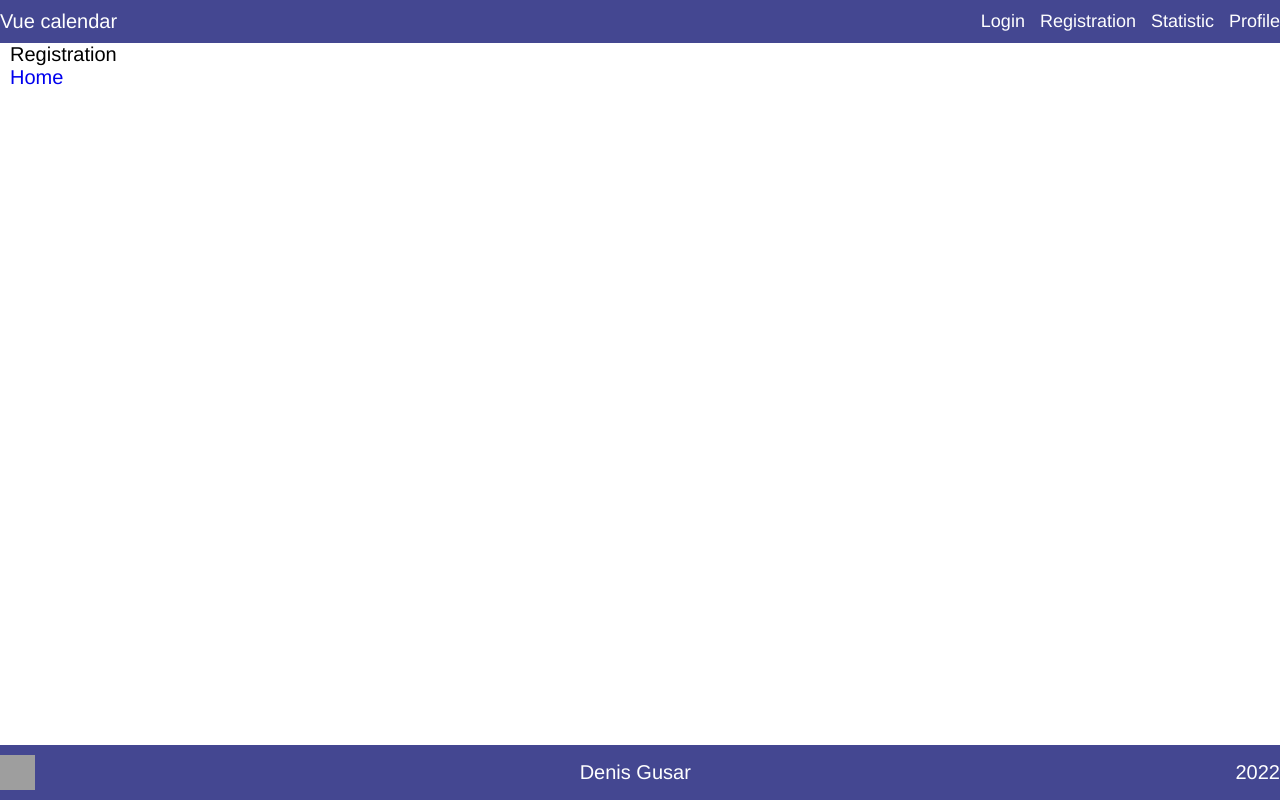
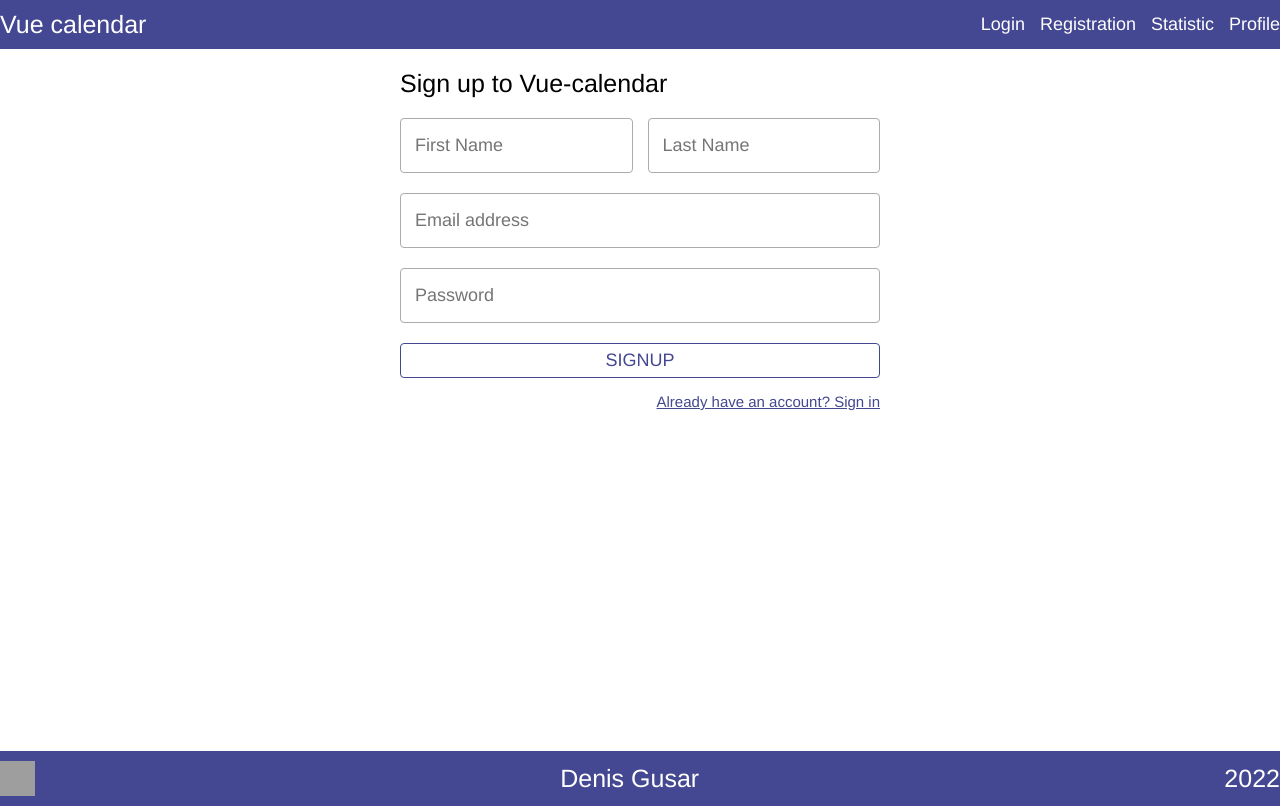
Before and after one commit to DeGusar/vue-calendar, a Vue app in the folder vue-calendar/: page /registration in a window 1280 px wide. Built offline with nearby package versions, Linux system fonts and the light colour scheme; grey boxes are pictures that could not be loaded.

Commit message:
feat: add form for signup

```diff
--- a/vue-calendar/package.json
+++ b/vue-calendar/package.json
@@ -9,6 +9,7 @@
   },
   "dependencies": {
     "core-js": "^3.8.3",
+    "localbase": "^0.7.5",
     "vue": "^2.6.14",
     "vue-router": "^3.5.1",
     "vuex": "^3.6.2"
--- a/vue-calendar/src/assets/styles/variables.scss
+++ b/vue-calendar/src/assets/styles/variables.scss
@@ -2,7 +2,8 @@ $color-purple: rgb(68 71 145);
 $color-purple-dark: rgb(50 53 112);
 $color-white: rgb(255 255 255);
 $color-black: rgb(0 0 0);
+$color-black-light: rgb(173 170 170);
 $content-width: 1600px;
 $font-size-base: 1.8rem;
 $font-size-small: 1.5rem;
-$font-size-large: 2rem;
+$font-size-large: 2.5rem;
--- a/vue-calendar/src/components/basicComponents/ButtonComponent.vue
+++ b/vue-calendar/src/components/basicComponents/ButtonComponent.vue
@@ -25,9 +25,10 @@ export default {
     background-color: $color-white;
     font-size: $font-size-base;
     color: $color-purple;
-    padding: 5px 10px;
+    padding: 6px 10px;
     text-transform: uppercase;
     border: 1px solid $color-purple;
+    border-radius: 4px;
 
     &:hover {
       background-color: $color-purple-dark;
--- a/vue-calendar/src/components/basicComponents/InputComponent.vue
+++ b/vue-calendar/src/components/basicComponents/InputComponent.vue
@@ -33,13 +33,14 @@ export default {
   .input {
     display: flex;
     align-items: center;
-    width: 355px;
-    height: 45px;
-    padding-right: 10px;
-    padding-left: 10px;
-    font-size: $font-size-large;
+    width: 100%;
+    height: 55px;
+    max-width: 500px;
+    padding: 16.5px 14px;
+    font-size: $font-size-base;
     line-height: 2.1rem;
     color: $color-black;
-    border: 1px solid $color-purple-dark;
+    border: 1px solid $color-black-light;
+    border-radius: 4px;
   }
 </style>
--- /dev/null
+++ b/vue-calendar/src/store/localBase/localBase.js
@@ -0,0 +1,3 @@
+import Localbase from 'localbase'
+
+export const db = new Localbase('db')
--- a/vue-calendar/src/views/LoginPage/LoginPageForm.vue
+++ b/vue-calendar/src/views/LoginPage/LoginPageForm.vue
@@ -16,6 +16,7 @@
 
 <script>
 import { ButtonComponent, InputComponent } from '@/components'
+import { db } from '@/store/localBase/localBase'
 
 export default {
   name: 'LoginPageForm',
@@ -30,6 +31,11 @@ export default {
   methods: {
     submitLoginForm () {
       this.inputValue = ''
+      db.collection('users').add({
+        id: 1,
+        name: 'Bill',
+        age: 47
+      })
     }
   }
 }
--- a/vue-calendar/src/views/RegistrationPage/index.vue
+++ b/vue-calendar/src/views/RegistrationPage/index.vue
@@ -1,22 +1,106 @@
 <template>
   <div class="registration-page">
-    <p>Registration</p>
-    <router-link :to="routeMainPage">
-      Home
-    </router-link>
+    <form
+      action=""
+      class="registration-page__form"
+    >
+      <p class="registration-page__form__title">
+        Sign up to Vue-calendar
+      </p>
+      <div class="registration-page__form__names">
+        <InputComponent
+          class="registration-page__form__names__input"
+          :value="firstName"
+          place-holder="First Name"
+        />
+        <InputComponent
+          class="registration-page__form__names__input"
+          :value="lastName"
+          place-holder="Last Name"
+        />
+      </div>
+
+      <InputComponent
+        :value="email"
+        type="email"
+        place-holder="Email address"
+      />
+      <InputComponent
+        :value="password"
+        type="password"
+        place-holder="Password"
+      />
+      <ButtonComponent
+        type="submit"
+        class="registration-page__form__button"
+      >
+        SignUP
+      </ButtonComponent>
+      <router-link
+        class="registration-page__form__link"
+        :to="routeLoginPage"
+      >
+        Already have an account? Sign in
+      </router-link>
+    </form>
   </div>
 </template>
 
 <script>
 import { urlNames } from '@/utils/constants'
+import { InputComponent, ButtonComponent } from '@/components'
 
 export default {
   name: 'RegistrationPage',
+  components: { InputComponent, ButtonComponent },
   data: () => ({
-    routeMainPage: { name: urlNames.MAIN_PAGE }
+    routeLoginPage: { name: urlNames.LOGIN_PAGE },
+    firstName: '',
+    lastName: '',
+    email: '',
+    password: ''
+
   })
 }
 </script>
 
 <style lang="scss">
+.registration-page {
+  &__form {
+    width: 500px;
+    display: flex;
+    flex-direction: column;
+    justify-content: start;
+    align-items: flex-start;
+    padding: 10px;
+    row-gap: 20px;
+    margin: 10px auto;
+
+    &__title {
+      font-size: $font-size-large;
+    }
+
+    &__names {
+      width: 100%;
+      display: flex;
+      column-gap: 15px;
+
+      &__input {
+        width: (50% -15px);
+      }
+    }
+
+    &__button {
+      width: 100%;
+    }
+
+    &__link {
+      font-size: $font-size-small;
+      align-self: end;
+      margin-top: -5px;
+      text-decoration-line: underline;
+      color: $color-purple;
+    }
+  }
+}
 </style>
```
Also changed, not shown: 1 other file (tests, documents, lock files or other folders).
